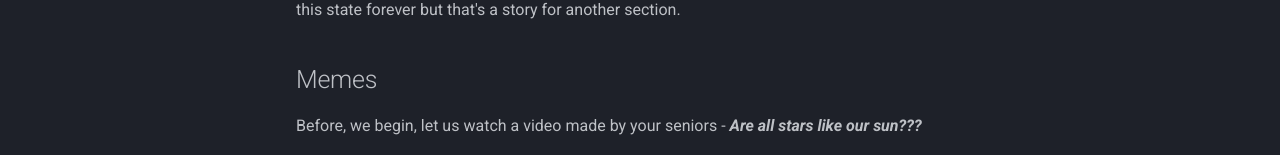
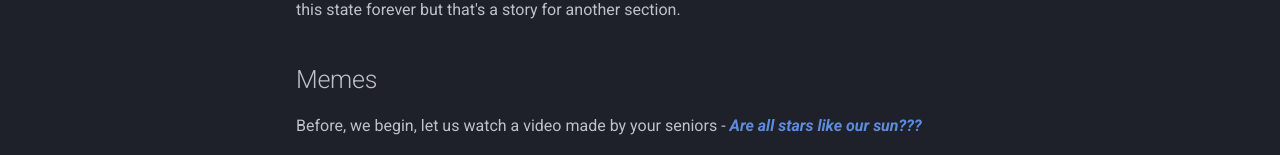
Before and after one commit to nushastro/website, an MkDocs documentation site: the page built from docs/stellar/index.md, in a window 1280 px wide and 1267 px high. Shown: the part 722-877 px from the top of the window. Built offline with MkDocs 1.6.1 and Material for MkDocs 9.7.7, drawn with Linux system fonts in a browser that asks for light colours; grey boxes are pictures that could not be loaded.

Commit message:
added link to video in case it doesnt work for some browsers

```diff
--- a/docs/stellar/index.md
+++ b/docs/stellar/index.md
@@ -21,6 +21,6 @@ as it is in hydrostatic equilibrium. Unfortunately, the star cannot remain in th
 
 ## Memes
 
-Before, we begin, let us watch a video made by your seniors - ***Are all stars like our sun???***
+Before, we begin, let us watch a video made by your seniors - [**_Are all stars like our sun???_**](https://www.facebook.com/plugins/video.php?height=314&href=https%3A%2F%2Fwww.facebook.com%2Fastrochallenge%2Fvideos%2F1306651829438061%2F&show_text=false&width=560&t=0)
 
 <iframe src="https://www.facebook.com/plugins/video.php?height=314&href=https%3A%2F%2Fwww.facebook.com%2Fastrochallenge%2Fvideos%2F1306651829438061%2F&show_text=false&width=560&t=0" width="560" height="314" style="border:none;overflow:hidden" scrolling="no" frameborder="0" allowfullscreen="true" allow="autoplay; clipboard-write; encrypted-media; picture-in-picture; web-share" allowFullScreen="true"></iframe>
```
